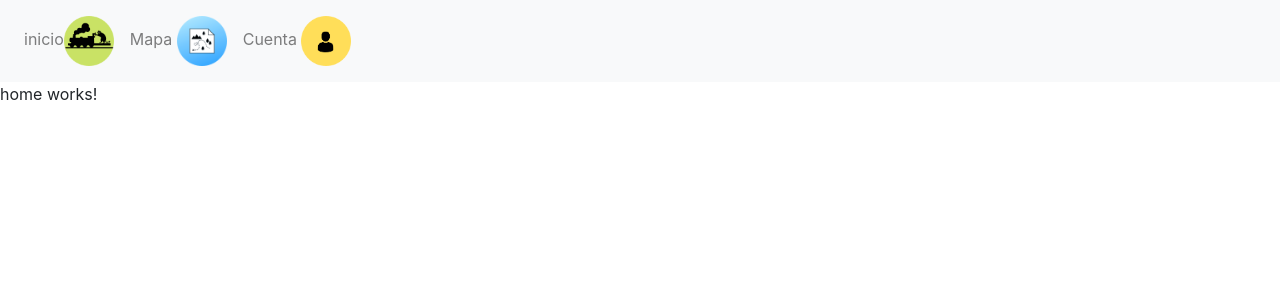
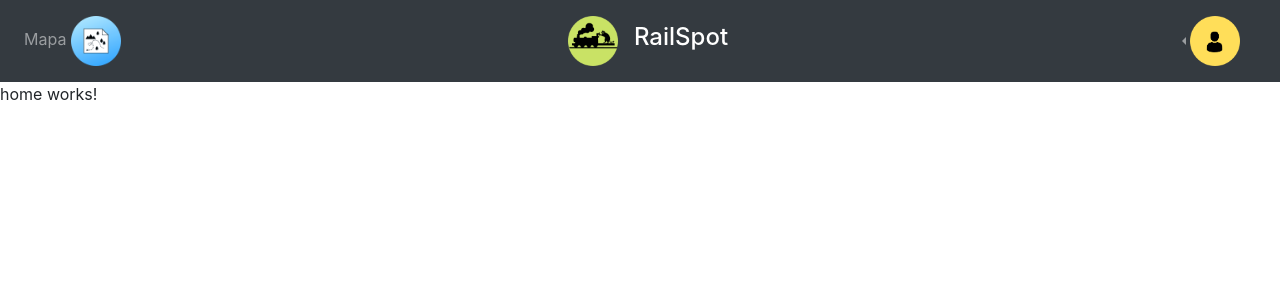
Before and after one commit to AdrianTEC/railspot, an Angular app in the folder proyecto/: page / in a window 1280 px wide. Shown: the top 300 px of the page. Built offline with nearby package versions, Linux system fonts and the light colour scheme.

Commit message:
Pequeños cambiesillos

```diff
--- a/proyecto/src/app/app-routing.module.ts
+++ b/proyecto/src/app/app-routing.module.ts
@@ -1,5 +1,7 @@
 import { NgModule, Component } from '@angular/core';
 import { Routes, RouterModule } from '@angular/router';
+// For MDB Angular Pro
+// For MDB Angular Free
 
 
 import {HomeComponent} from './home/home.component';
--- a/proyecto/src/app/app.component.html
+++ b/proyecto/src/app/app.component.html
@@ -1,17 +1,11 @@
-<nav class="navbar navbar-expand-lg navbar-light bg-light">
-  <button class="navbar-toggler" type="button" data-toggle="collapse" data-target="#navbarNav" aria-controls="navbarNav" aria-expanded="false" aria-label="Toggle navigation">
-    <span class="navbar-toggler-icon"></span>
-  </button>
-  <div class="collapse navbar-collapse" id="navbarNav">
-    <ul class="navbar-nav">
 
 
+<nav class="navbar navbar-expand-md navbar-dark bg-dark">
 
-      <li class="nav-item">
-        <a  class="nav-link"  href="#" routerLink="/" >inicio<span class="sr-only" ></span>
-            <img src="assets/images/icon.png " height="50" width="50 " >
-       </a>
-      </li>
+
+  <div class="navbar-collapse collapse w-100 order-1 order-md-0 dual-collapse2">
+      <ul class="navbar-nav mr-auto">
+
 
 
           <li class="nav-item">
@@ -20,16 +14,44 @@
                 </a>
           </li>
 
-      <li class="nav-item">
-        <a class="nav-link" href="#" routerLink="/grafo"> Cuenta
+      </ul>
+  </div>
+
+
+
+  <div class="mx-auto order-0">
+
+        <a  class="nav-link"  href="#" routerLink="/" >
+            <img src="assets/images/icon.png " height="50" width="50 " >
+        </a>
+  </div>
+
+  <div class="mx-auto order-0">
+    <h4 style="color:white;"  >RailSpot</h4>
+</div>
+
+  <div class="navbar-collapse collapse w-100 order-1 dual-collapse2">
+      <ul class="navbar-nav ml-auto">
+        <li class="nav-item dropdown  dropleft">
+
+
+          <a class="dropdown-menu " aria-labelledby="navbarDropdownMenuLink" >
+            <a class="dropdown-item" href="#">Usuario</a>
+            <a class="dropdown-item" href="#">Administrador</a>
+          </a>
+
+          <a class="nav-link dropdown-toggle" href="#" id="navbarDropdownMenuLink" role="button " data-toggle="dropdown" aria-haspopup="true" aria-expanded="false" >
             <img src="assets/images/person.png " height="50" width="50">
           </a>
+
+        </li>
+
+          <li class="nav-item">
+              <a class="nav-link" href="#"></a>
           </li>
 
 
       </ul>
-
-
   </div>
 </nav>
 
--- a/proyecto/src/app/classes/Grafo.ts
+++ b/proyecto/src/app/classes/Grafo.ts
@@ -77,5 +77,10 @@ class Grafo
 
             }
 
+        public getListaNodos()
+            {
+                return this.nodes;
+            }
+
 
     }
--- a/proyecto/src/app/classes/Route.ts
+++ b/proyecto/src/app/classes/Route.ts
@@ -6,6 +6,11 @@ export class Route
 
         private target:NodoGrafo;
         private cost:number;
+        constructor( objetivo, costo)
+            {
+                this.target=objetivo;
+                this.cost= costo;
+            }
     ///////////////////////////////////////////////////////////////////
 
         public setTarget(value:NodoGrafo)
--- a/proyecto/src/app/grafo/grafo.component.ts
+++ b/proyecto/src/app/grafo/grafo.component.ts
@@ -1,67 +1,17 @@
 import { Component, OnInit } from '@angular/core';
-import * as dracula from 'graphdracula';
 @Component({
   selector: 'app-grafo',
   templateUrl: './grafo.component.html',
   styleUrls: ['./grafo.component.css']
 })
 export class GrafoComponent implements OnInit {
-  graph: dracula.Graph;
-  renderer: dracula.Renderer.Raphael;
-  layout: dracula.Layout.Spring;
+
   constructor() { }
 
   ngOnInit():void {
 
 
-    const Graph = dracula.Graph;
-    const Renderer = dracula.Renderer.Raphael;
-    const Layout = dracula.Layout.Spring;
-    this.graph= new Graph();
-    this.renderer= new Renderer('#paper',this.graph,1100,1100);
-    this.layout= new Layout(this.graph);
-    //////////////NODOS PRUEBA/////////////////////////////
-
-    //this.graph.addNode('happy');
-
-
-    this.addNode("hola");
-
-    //////////////ENLACES PRUEBA/////////////////////////////
-    this.addEdge('happy','sad',100);
-
-    //////////////CONFIGURACION PRUEBA/////////////////////////////
-    dracula.Graph
-
-    this.renderer.draw();
-    ///////////////////////////////////////////
-
   }
-  addEdge(from,to,weight)
-    {
-      const edgeData=
-        {
-          "weight":weight,
-          "label":weight,
-          "stoke":'#56f',
-          "font-size":14,
-          "fill":'#56f',
-
-
-          "directed":true
-        }
-        this.graph.addEdge(from,to,edgeData);
-    }
-    addNode(name)
-    {
-      let  nodeData=
-        {
-          "label":name,
-          "radius":300,
-        }
-        this.graph.initCoords
-        this.graph.addNode(nodeData);
-    }
 
 
 
--- a/proyecto/src/index.html
+++ b/proyecto/src/index.html
@@ -5,7 +5,6 @@
   <title>Proyecto</title>
   <base href="/">
   <meta name="viewport" content="width=device-width, initial-scale=1">
-  <link rel="icon" type="image/x-icon" href="favicon.ico">
   <link rel="stylesheet" href="https://stackpath.bootstrapcdn.com/bootstrap/4.5.0/css/bootstrap.min.css" integrity="sha384-9aIt2nRpC12Uk9gS9baDl411NQApFmC26EwAOH8WgZl5MYYxFfc+NcPb1dKGj7Sk" crossorigin="anonymous">
 
 </head>
@@ -13,7 +12,6 @@
   <script src="https://code.jquery.com/jquery-3.5.1.slim.min.js" integrity="sha384-DfXdz2htPH0lsSSs5nCTpuj/zy4C+OGpamoFVy38MVBnE+IbbVYUew+OrCXaRkfj" crossorigin="anonymous"></script>
 <script src="https://cdn.jsdelivr.net/npm/popper.js@1.16.0/dist/umd/popper.min.js" integrity="sha384-Q6E9RHvbIyZFJoft+2mJbHaEWldlvI9IOYy5n3zV9zzTtmI3UksdQRVvoxMfooAo" crossorigin="anonymous"></script>
 <script src="https://stackpath.bootstrapcdn.com/bootstrap/4.5.0/js/bootstrap.min.js" integrity="sha384-OgVRvuATP1z7JjHLkuOU7Xw704+h835Lr+6QL9UvYjZE3Ipu6Tp75j7Bh/kR0JKI" crossorigin="anonymous"></script>
-<script type="text/javascript" src="https://cdnjs.cloudflare.com/ajax/libs/graphdracula/1.0.3/dracula.min.js"></script>
 
   <app-root></app-root>
 
```
Also changed, not shown: 1 other file (tests, documents, lock files or other folders). Lines whose indentation alone changed are shown as unchanged.
